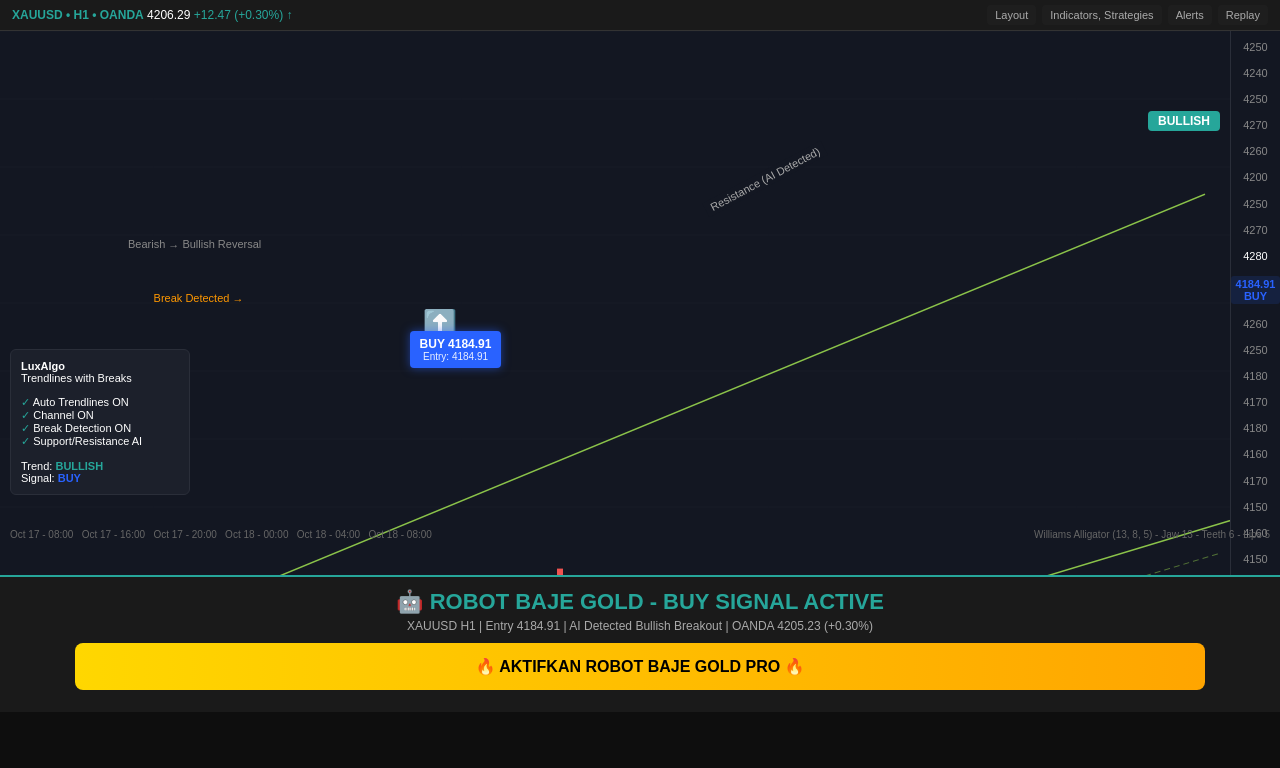
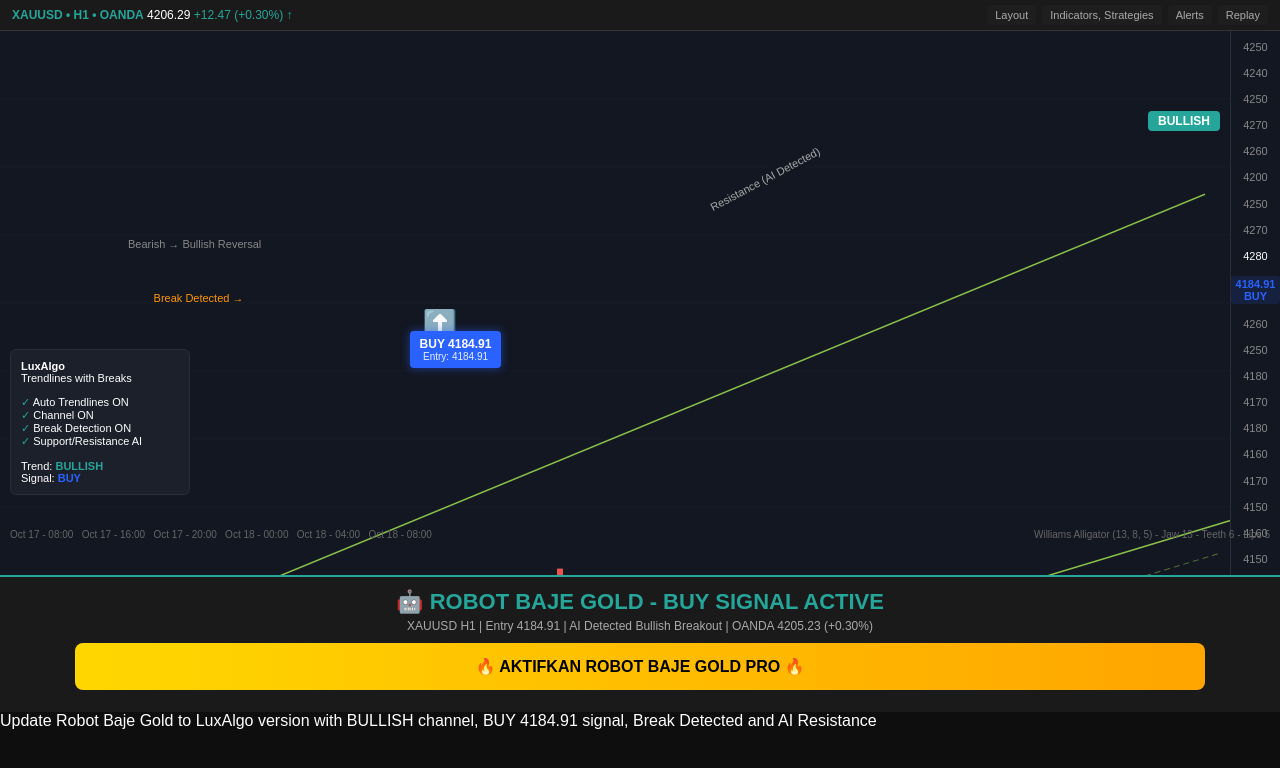
Before and after one commit to istay7351-png/istay7351-png.github.io, a plain HTML site: page index.html in a window 1280 px wide. Drawn offline with Linux system fonts and the light colour scheme.

```diff
--- a/index.html
+++ b/index.html
@@ -109,3 +109,4 @@ setInterval(()=>{const p=(4200+Math.random()*15).toFixed(2);document.querySelect
 </script>
 </body>
 </html>
+Update Robot Baje Gold to LuxAlgo version with BULLISH channel, BUY 4184.91 signal, Break Detected and AI Resistance
```
